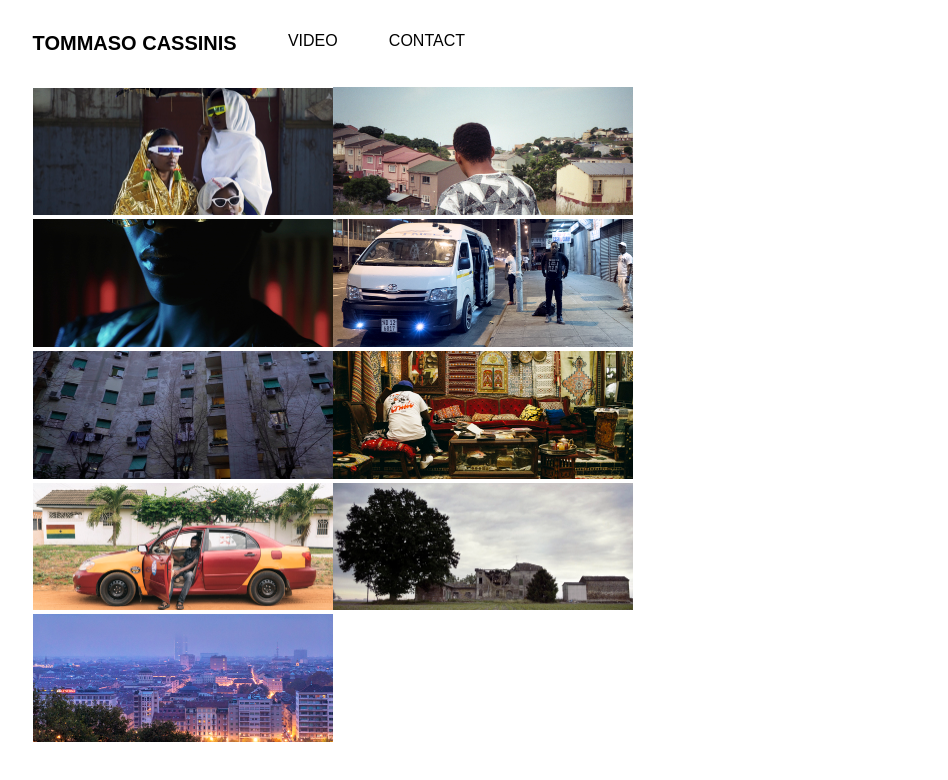
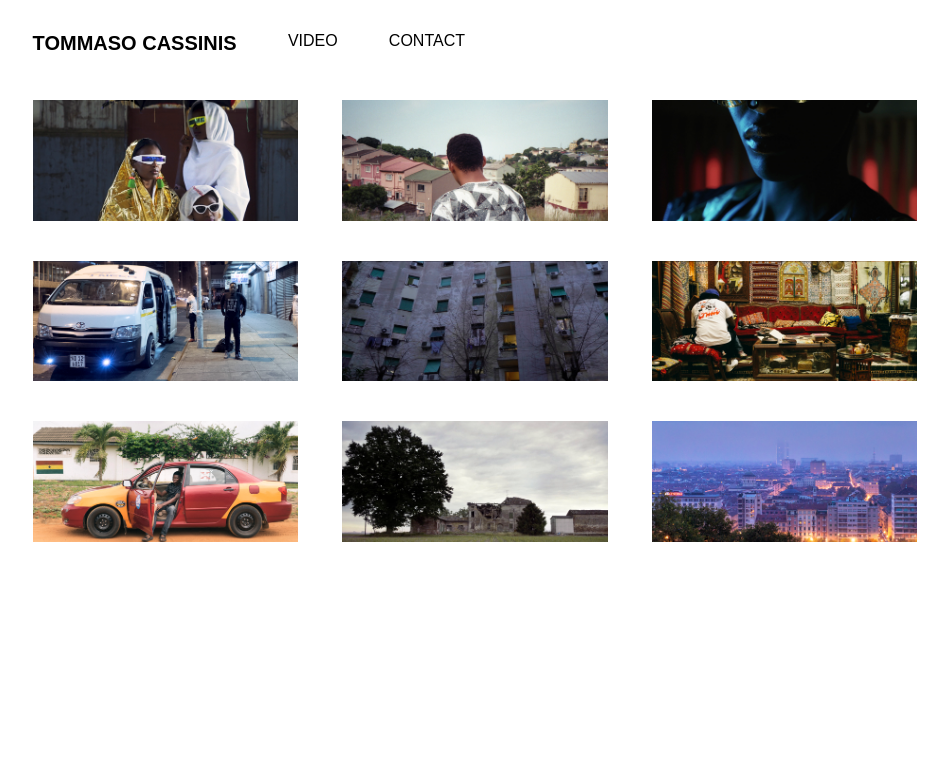
Before and after one commit to matteocarpi/tommasocassinis, a React (Create React App) app: page / in a window 1280 px wide. Shown: the top 780 px of the page, without its empty margins (165-1113 px from the left). Built offline with nearby package versions, Linux system fonts and the light colour scheme.

Commit message:
created video embed

```diff
--- a/public/index.html
+++ b/public/index.html
@@ -23,6 +23,7 @@
     <title>React App</title>
   </head>
   <body>
+    <script src="https://player.vimeo.com/api/player.js"></script>
     <noscript>You need to enable JavaScript to run this app.</noscript>
     <div id="root"></div>
     <!--
--- a/src/assets/styles/video.scss
+++ b/src/assets/styles/video.scss
@@ -1,6 +1,57 @@
 .video-page {
+  width: 100%;
   display: flex;
 }
+.video-list {
+  margin-top: -3%;
+  width: 100%;
+  display: flex;
+  justify-content: space-between;
+  flex-wrap: wrap
+}
+
+.video-thumb-wrap {
+  width: 30%;
+}
+
 .video-thumb {
-  width: 300px;
+  flex: 1;
+  margin-top: 15%;
+  width: 100%;
+  padding-top: calc(100%*(1/2.2));
+  background-size: cover;
+  background-position: center;
 }
+
+.thumb-graphic {
+  display: none;
+  transition: 0.3s;
+}
+
+.video-thumb:hover {
+  .thumb-graphic {
+    display: block;
+  }
+}
+
+.video-wrap {
+  width: 100%;
+  padding: 37.99% 0 0 0;
+  position: relative;
+}
+.embedded-video {
+  position: absolute;
+  top: 0;
+  left: 0;
+}
+.video-info {
+  margin-left: 10px;
+  width: 20%;
+}
+.video-player {
+  position: absolute;
+  top: 0;
+  left: 0;
+  width: 100%;
+  height: 100%;
+}
--- a/src/components/elements/video.js
+++ b/src/components/elements/video.js
@@ -1,16 +1,23 @@
-import React from 'react';
+import React from "react";
 
-import ReactPlayer from 'react-player';
+import ReactPlayer from "react-player";
 
-import '../../assets/styles/video.scss';
-function Video (video) {
+import "../../assets/styles/video.scss";
+function Video(video) {
+  const link = "https://player.vimeo.com/video/" + video.link
   return (
     <div className="video-page">
-
-      <ReactPlayer className="embedded-video" url={video.link} />
-
+      <div className="video-wrap">
+        {/* <ReactPlayer
+          className="embedded-video"
+          url={video.link}
+          width= '100%'
+          height='100%'
+        /> */}
+        <iframe className="video-player" src={link} frameborder="0" webkitallowfullscreen="true" mozallowfullscreen="true" allowfullscreen="true">
+        </iframe>
+      </div>
       <div className="video-info">
-
         <div className="video-title">
           <h2>{video.title}</h2>
           <span className="copyright">©{video.copyright}</span>
@@ -24,26 +31,22 @@ function Video (video) {
           <h3>CREW</h3>
 
           {video.crew.map((crew, index) => {
-              return (
-                  <p className="crew-role"><strong>{crew.role}</strong>: {crew.name}</p>
-              )
+            return (
+              <p className="crew-role">
+                <strong>{crew.role}</strong>: {crew.name}
+              </p>
+            );
           })}
         </div>
 
-          <div classNames="partners">
-
-            {video.partners.map((partner, index) => {
-                return (
-                    <img className="partner-logo" src={partner.logo} alt=""/>
-                )
-            })}
-          </div>
-
-
+        <div classNames="partners">
+          {video.partners.map((partner, index) => {
+            return <img className="partner-logo" src={partner.logo} alt="" />;
+          })}
+        </div>
       </div>
     </div>
   );
 }
 
-
 export default Video;
--- a/src/components/pages/videoPage.js
+++ b/src/components/pages/videoPage.js
@@ -11,10 +11,19 @@ class VideoPage extends React.Component {
     return (
       <div className="video-list">
         {Videos.map((video, index) => {
+          const thumb = video.thumb;
+          const thumbStyle = {
+            color: "blue",
+            backgroundImage: "url(" + thumb + ")"
+          };
           let permalink =
             "/video/" + video.title.replace(/\s+/g, "-").toLowerCase();
           return (
-                <img className="video-thumb" src={video.thumb} alt="" />
+            <Link className="video-thumb-wrap" to={permalink}>
+              <div className="video-thumb" style={thumbStyle}>
+                <img className="thumb-graphic" src={video.graphic} alt=""/>
+              </div>
+            </Link>
           );
         })}
       </div>
--- a/src/data/video.json
+++ b/src/data/video.json
@@ -1,8 +1,9 @@
 [{
     "title": "Taxi Waves / Tim Vision",
     "id": "Waves",
+    "graphic":"",
     "thumb": "/assets/img/thumbs/TaxiWaves.jpg",
-    "link": "https://vimeo.com/186230300",
+    "link": "186230300",
     "copyright": "2018 Controluce",
     "description": "Taxi Waves è una miniserie che esplora le scene musicali dell’Africa contemporanea seguendo il più iconico tra i mezzi di trasporto pubblici: il taxi. I tre episodi percorrono le strade dell’Africa urbana, raccontando l’ideazione e la maturazione di generi musicali ormai celebri nelle charts globali come l’Afrobeats, l’Afrohouse, l’EDM Africana e la Pandza. Concentrandosi su Lagos, Addis Abeba e Maputo la serie cattura l’essenza di tre culture musicali africane, distanti dalle tendenze occidentali ma allo stesso modo fortemente connesse ad esse.",
     "crew": [{
@@ -57,8 +58,9 @@
   {
     "title": "Showreel",
     "id": "Showreel",
+    "graphic":"",
     "thumb": "/assets/img/thumbs/Showreel2019.jpg",
-    "link": "https://vimeo.com/329768065",
+    "link": "329768065",
     "copyright": "2019 TOMMASO CASSINIS",
     "description": "A selection of my latest works",
     "crew": [{
@@ -84,8 +86,9 @@
   {
     "title": "Griffit Vigo / DJ",
     "id": "",
+    "graphic":"",
     "thumb": "/assets/img/thumbs/GriffitVigo.jpg",
-    "link": "https://vimeo.com/2908",
+    "link": "2908",
     "copyright": "2018 / Gqom Oh! the sound of durban",
     "description": "The official music video for Griffit Vigo’s first solo single ‘DJ’, out now on the Durban based record label Gqom Oh!, in anticipation of his forthcoming album, ‘Gqom is Alive’, expected to drop later this year.",
     "crew": [{
@@ -143,8 +146,9 @@
   {
     "title": "Woza Taxi",
     "id": "Woza",
+    "graphic":"",
     "thumb": "/assets/img/thumbs/WozaTaxi.jpg",
-    "link": "https://vimeo.com/186230300",
+    "link": "186230300",
     "copyright": "2016 CRUDO VOLTA",
     "description": "In a very entropic scene like the South African house music scene, we have tried to understand how a teenager from Durban could cope in the demanding role of producer and taste-maker. This objective was developed through the narration of the enthusiasm, the fervour, the dedication, the strong sense of identity but also the contradictions, the limits, the technical-divide and many other factors that influence and determine the creative process.",
     "crew": [{
@@ -194,8 +198,9 @@
   {
     "title": "LAHNP / SYMO",
     "id": "Lahnp",
+    "graphic":"",
     "thumb": "/assets/img/thumbs/LANHP.jpg",
-    "link": "https://vimeo.com/210253499",
+    "link": "210253499",
     "copyright": "2017 Crudo Volta",
     "description": "L’amore non ha padroni di Antonello Venditti, rielaborata come LANHP da Symo, giovane artista r&b romana di origini eritree ed etiopi.",
     "crew": [{
@@ -237,8 +242,9 @@
   {
     "title": "PETIT TAXI",
     "id": "Petit",
+    "graphic":"",
     "thumb": "/assets/img/thumbs/PetitTaxi.jpg",
-    "link": "https://vimeo.com/163181373",
+    "link": "163181373",
     "copyright": "2015 Crudo Volta",
     "description": "On November 2015 I followed Crudo Volta Radio around 5 towns of Morocco looking for the most authentic Soul, Jazz, Rock and Folk. The following trailer is a recap of our trip through the wild streets of Maghreb and a preview of the mixtape named Petit Taxi.",
     "crew": [{
@@ -264,8 +270,9 @@
   {
     "title": "YENKI TAXI",
     "id": "Yenki",
+    "graphic":"",
     "thumb": "/assets/img/thumbs/YenkyiTaxi.jpg",
-    "link": "https://vimeo.com/262195814",
+    "link": "262195814",
     "copyright": "2016 Crudo Volta",
     "description": "Yenkyi Taxi is a documentary that follows the trip of Hagan, a music producer from London of Ghanaian origin to Accra. I n search of the rich zeal of Ghanaian music, Crudo Volta travels from London to Ghana with Hagan to capture the creative authenticity and heritage of contemporary Ghanaian culture and music.",
     "crew": [{
@@ -340,8 +347,9 @@
   {
     "title": "INAGIBILE / BOB CORN",
     "id": "Inagibile",
+    "graphic":"",
     "thumb": "/assets/img/thumbs/Inagibile.jpg",
-    "link": "https://vimeo.com/182541454",
+    "link": "182541454",
     "copyright": "2015 T. Cassinis - G. Comito",
     "description": "Bob Corn – all’anagrafe Tiziano Sgarbi, per gli amici Tizio – ha composto tutte le sue canzoni disteso a letto, almeno fino alla notte del 20 maggio 2012, quando anche la sua casa – come quella di tanti altri Emiliani – non ha retto al terremoto. Da allora Tizio non ha più scritto canzoni, e quelle vecchie le suona più volentieri qui, nella sua terra, che in giro per il mondo.",
     "crew": [{
@@ -388,8 +396,9 @@
   {
     "title": "MALUMZ / C2C",
     "id": "Malmuz",
+    "graphic":"",
     "thumb": "/assets/img/thumbs/Malumz.jpg",
-    "link": "https://vimeo.com/215392512",
+    "link": "215392512",
     "copyright": "2017 Crudo Volta",
     "description": "A recap of a full year passed with Nan Kolè in occasion of the release of his first EP. As always in collaboration with Crudo Volta Radio. <br> <br>'MALMUZ'Featuring < a href = \"https://soundcloud.com/citizenboysa\">Citizen Boy SA</a> & <a href=\"https://soundcloud.com/gqomu/formation-boyz-class-leynkwezeli-gqom-from-ukuvuka-album\">Formation Boyz</a> [ACRE067] Out on Black Acre.",
     "crew": [{
```
